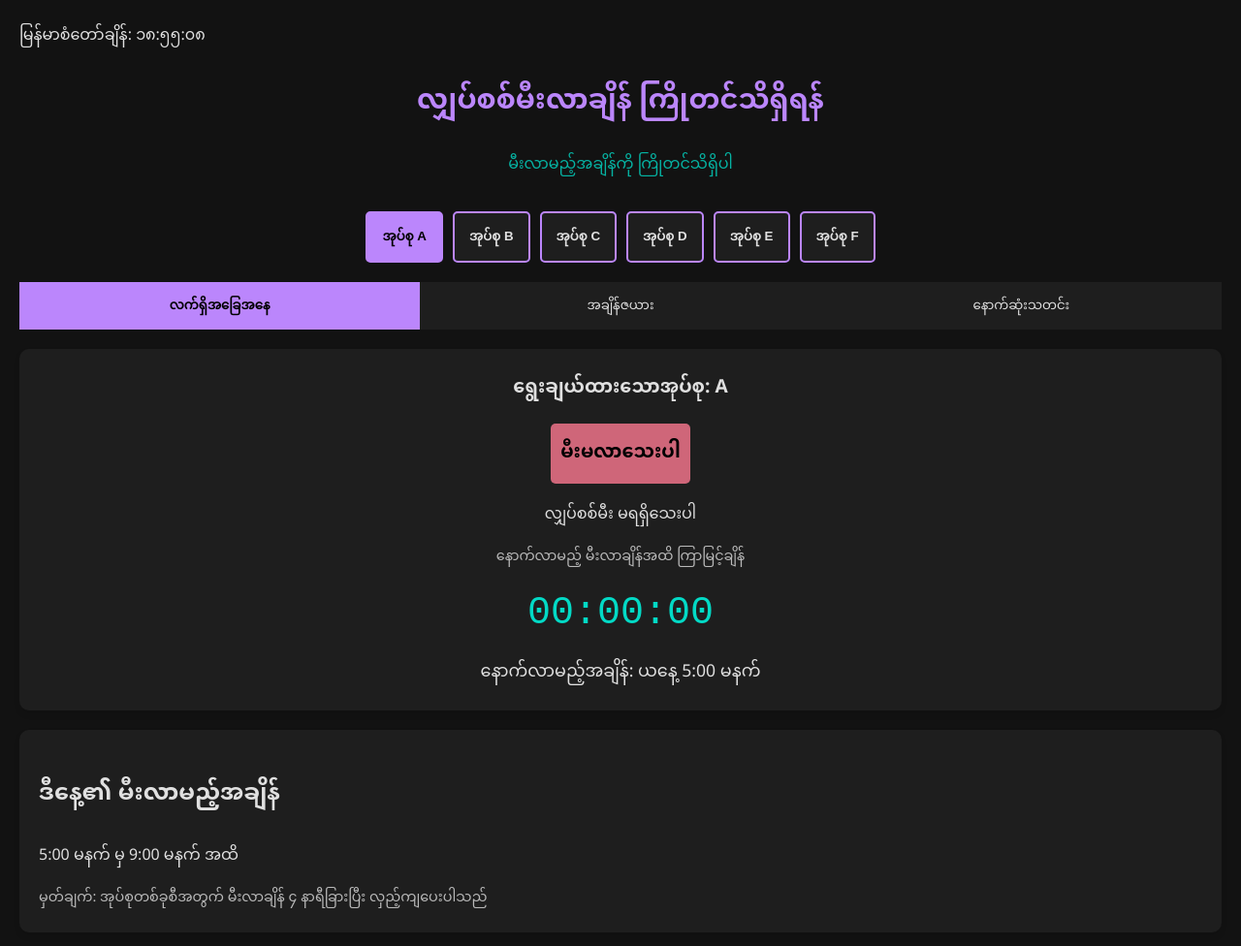
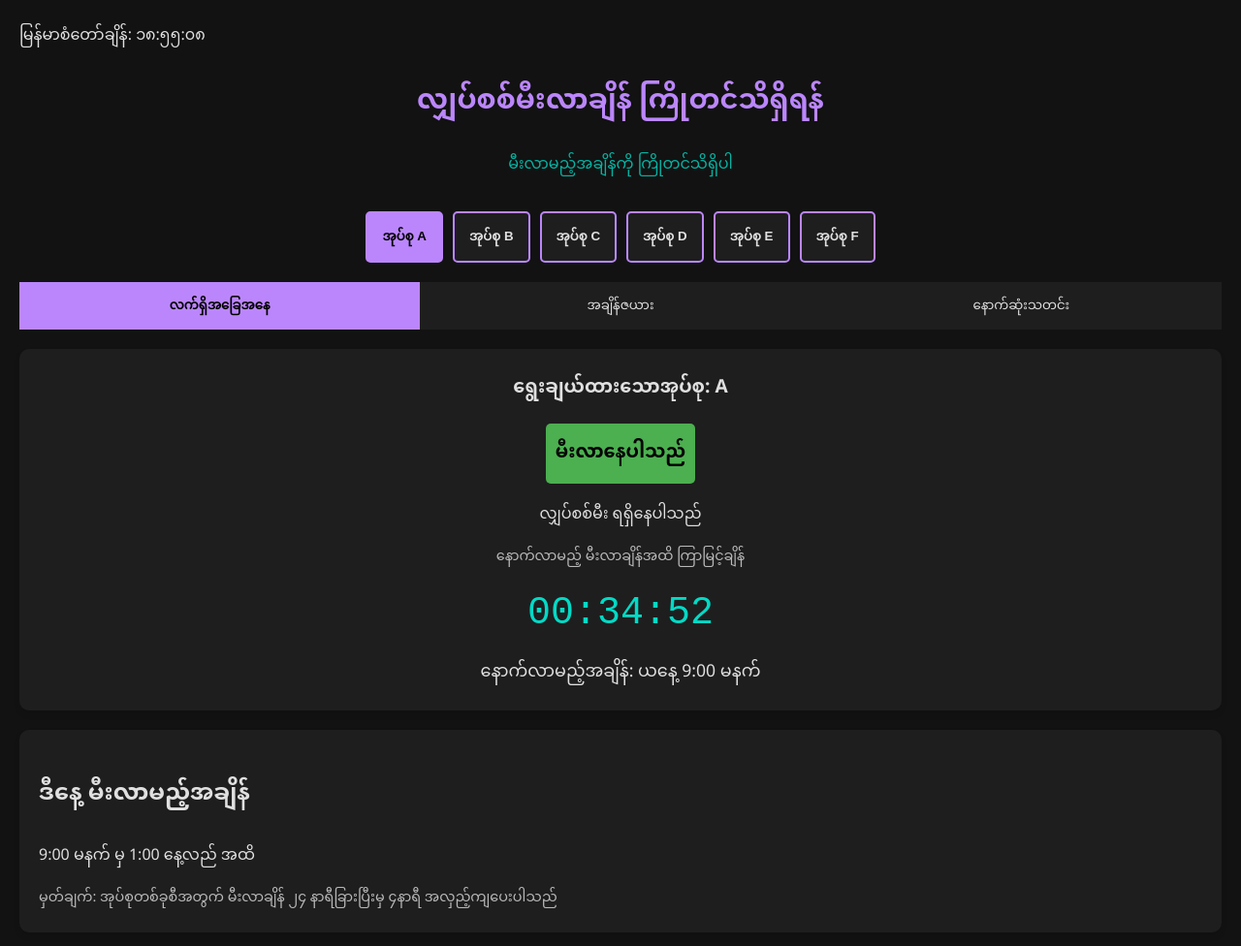
Before and after one commit to kyawphyoaung/mee_pyat, a plain HTML site: page index.html in a window 1280 px wide. Shown: the whole page at 97% size. Drawn offline with Linux system fonts and the light colour scheme.

Commit message:
fix group schedule

```diff
--- a/index.html
+++ b/index.html
@@ -289,9 +289,9 @@
             </div>
 
             <div class="card">
-                <h2>ဒီနေ့၏ မီးလာမည့်အချိန်</h2>
+                <h2>ဒီနေ့ မီးလာမည့်အချိန်</h2>
                 <div id="today-schedule">အုပ်စုရွေးချယ်ပါ</div>
-                <div class="info-text">မှတ်ချက်: အုပ်စုတစ်ခုစီအတွက် မီးလာချိန် ၄ နာရီခြားပြီး လှည့်ကျပေးပါသည်</div>
+                <div class="info-text">မှတ်ချက်: အုပ်စုတစ်ခုစီအတွက် မီးလာချိန် ၂၄ နာရီခြားပြီးမှ ၄နာရီ အလှည့်ကျပေးပါသည်</div>
             </div>
         </div>
 
@@ -373,12 +373,12 @@
 
         // Configuration - Group schedules
         const groupSchedules = {
-            'A': { startTime: "5:00", endTime: "9:00" },
-            'B': { startTime: "9:00", endTime: "13:00" },
-            'C': { startTime: "13:00", endTime: "17:00" },
-            'D': { startTime: "17:00", endTime: "21:00" },
-            'E': { startTime: "21:00", endTime: "1:00", nextDay: true },
-            'F': { startTime: "1:00", endTime: "5:00", nextDay: true }
+            'A': { startTime: "9:00", endTime: "13:00" },
+            'B': { startTime: "13:00", endTime: "17:00" },
+            'C': { startTime: "17:00", endTime: "21:00" },
+            'D': { startTime: "21:00", endTime: "1:00", nextDay: true },
+            'E': { startTime: "1:00", endTime: "5:00", nextDay: true },
+            'F': { startTime: "5:00", endTime: "9:00", nextDay: true }
         };
 
         // DOM Elements
```
